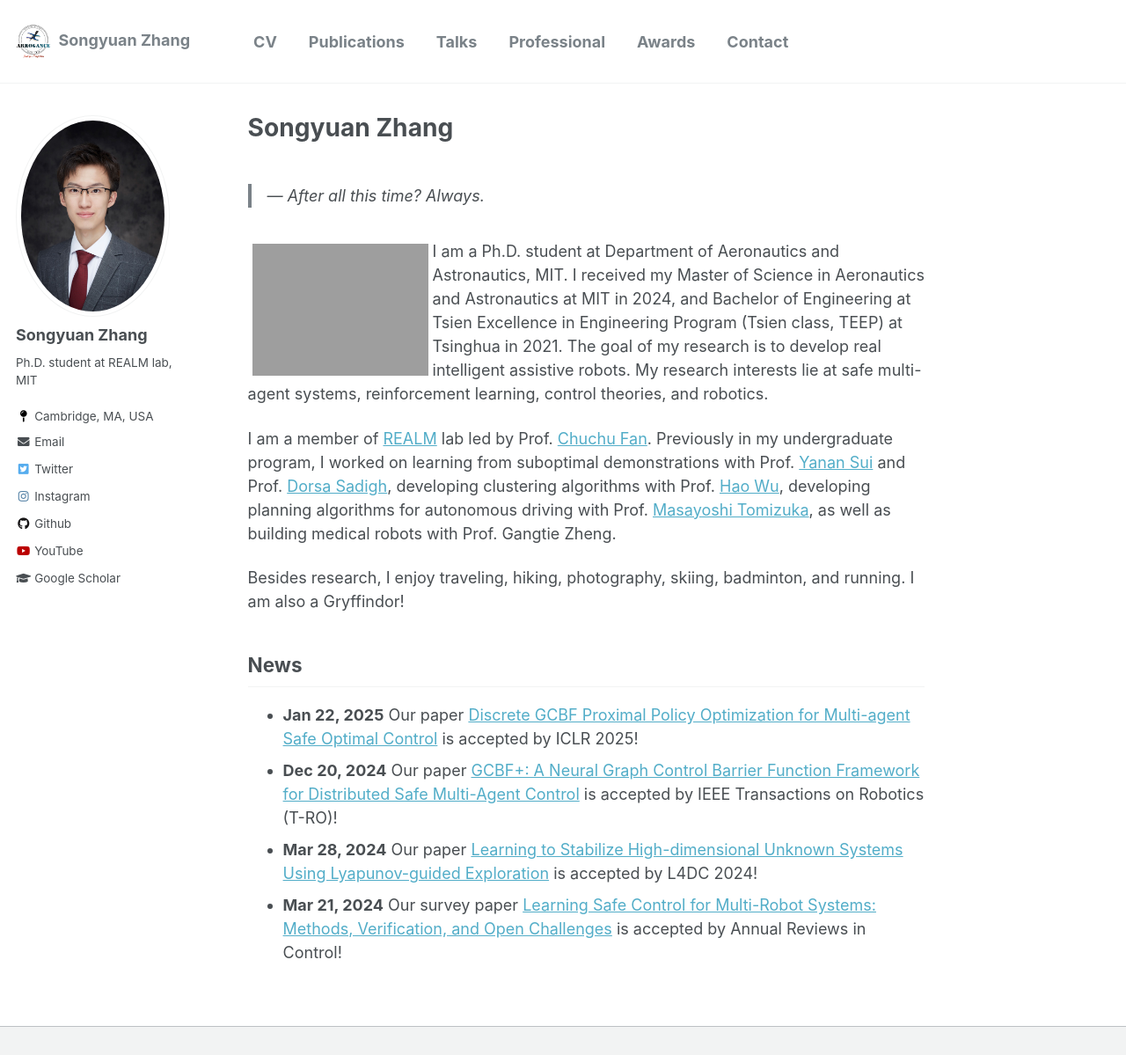
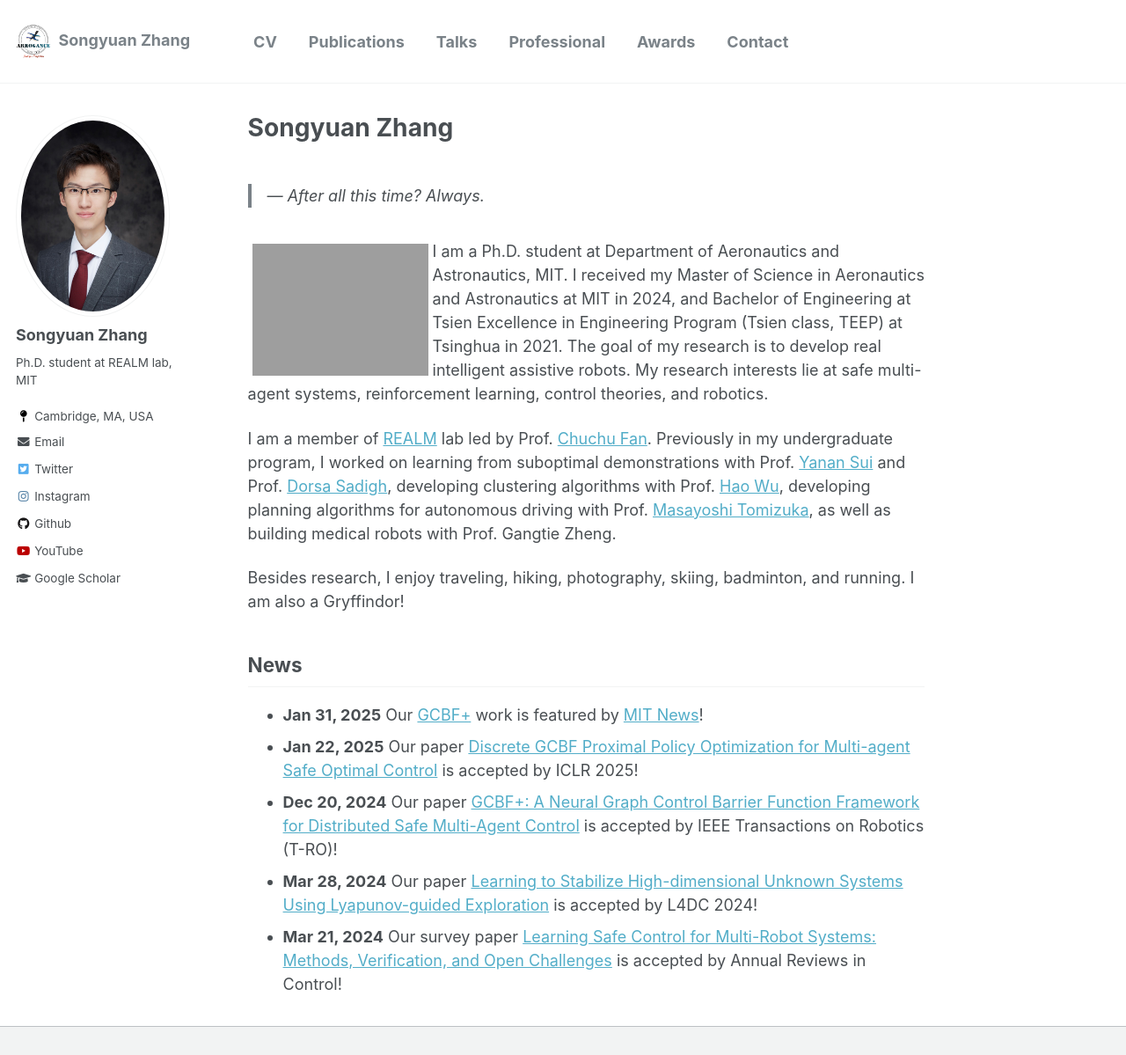
Before and after one commit to syzhang092218-source/syzhang092218-source.github.io, a Jekyll site: the page built from _pages/about.md, in a window 1280 px wide and 1339 px high, cut to the strip 0-1199 px from the top of the window. Shown: the whole strip at 88% size. Built offline with Jekyll 4.4.1, drawn with Linux system fonts in a browser that asks for light colours.

Commit message:
add mit news

```diff
--- a/_pages/about.md
+++ b/_pages/about.md
@@ -24,6 +24,7 @@ Besides research, I enjoy traveling, hiking, photography, skiing, badminton, and
 
 ## News
 
+- **Jan 31, 2025** Our [GCBF+](https://mit-realm.github.io/gcbfplus/) work is featured by [MIT News](https://news.mit.edu/2025/mit-engineers-help-multirobot-systems-stay-safety-zone-0131)!
 - **Jan 22, 2025** Our paper [Discrete GCBF Proximal Policy Optimization for Multi-agent Safe Optimal Control](https://mit-realm.github.io/dgppo/) is accepted by ICLR 2025!
 - **Dec 20, 2024** Our paper [GCBF+: A Neural Graph Control Barrier Function Framework for Distributed Safe Multi-Agent Control](https://mit-realm.github.io/gcbfplus/) is accepted by IEEE Transactions on Robotics (T-RO)!
 - **Mar 28, 2024** Our paper [Learning to Stabilize High-dimensional Unknown Systems Using Lyapunov-guided Exploration](https://mit-realm.github.io/lyge-website/) is accepted by L4DC 2024!
```
